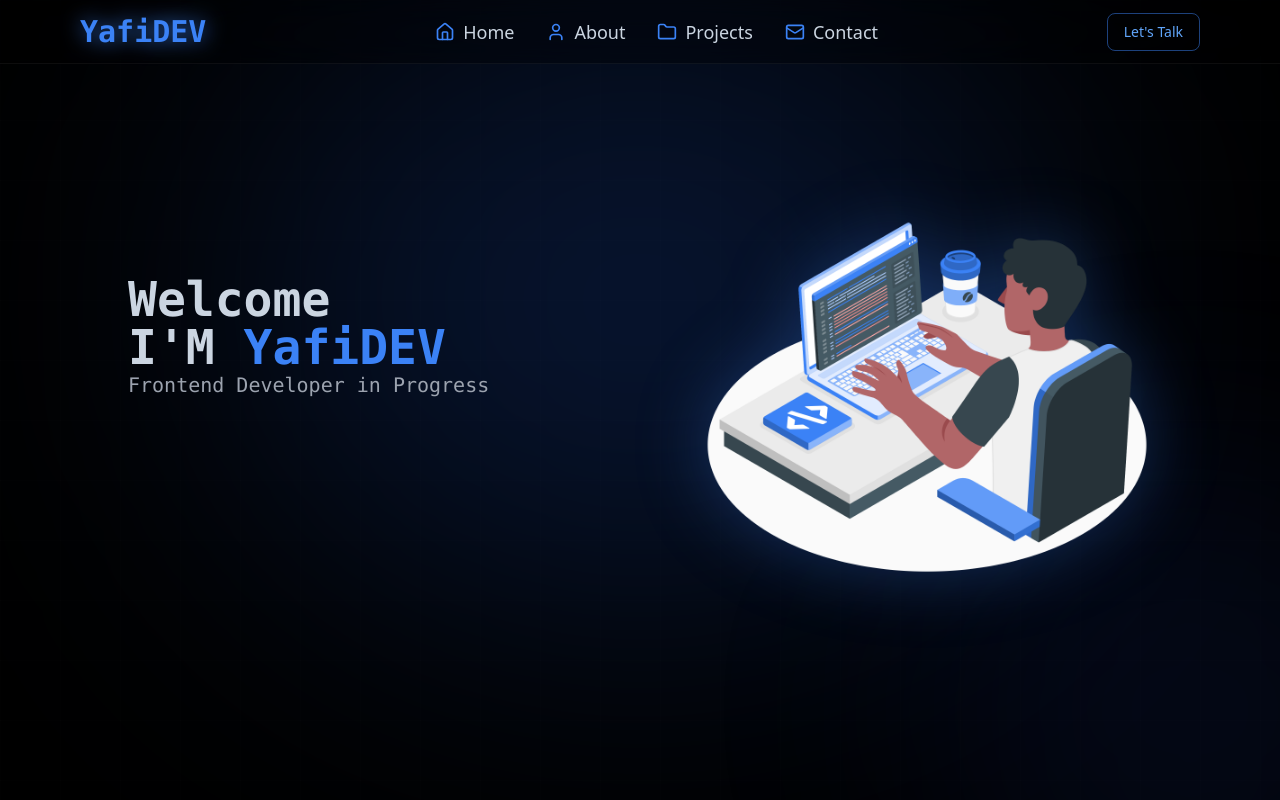
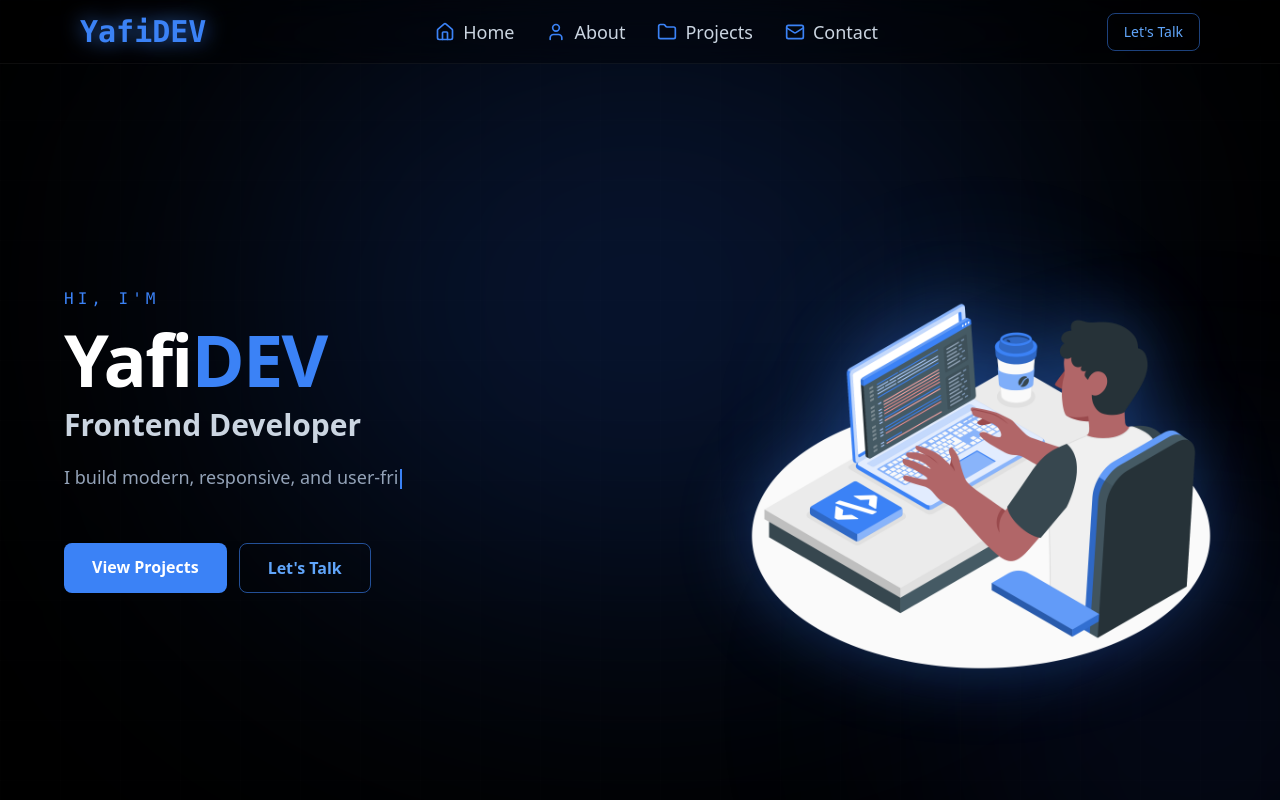
Before and after one commit to yafigian3-hue/portfolio-v2, a React (Vite) app: page / in a window 1280 px wide. Shown: the top 800 px of the page. Built offline with nearby package versions, Linux system fonts and the light colour scheme.

Commit message:
feat(style): redesign hero section with animations

```diff
--- a/src/components/Navbar.tsx
+++ b/src/components/Navbar.tsx
@@ -21,7 +21,8 @@ export default function Navbar() {
 
   useEffect(() => {
     const handleResize = () => {
-      if (window.innerWidth >= 768) {
+      // Breakpoint disamakan dengan breakpoint nav desktop (lg)
+      if (window.innerWidth >= 1024) {
         setOpen(false);
       }
     };
@@ -36,24 +37,25 @@ export default function Navbar() {
   return (
     <>
       <header className="fixed top-0 z-40 w-full">
-        <nav className="flex h-16 items-center justify-between border-b border-white/5 bg-black/30 px-6 backdrop-blur-xl md:px-20">
+        <nav className="flex h-16 items-center justify-between border-b border-white/5 bg-black/30 px-6 backdrop-blur-xl sm:px-8 md:px-10 lg:px-16 xl:px-20">
           {/* Logo */}
           <a
             href="#home"
-            className="font-mono text-2xl font-extrabold text-[#3B82F6] drop-shadow-[0_0_10px_rgba(59,130,246,0.8)] transition-all duration-300 hover:text-[#478dff] md:text-3xl"
+            className="font-mono text-xl font-extrabold text-[#3B82F6] drop-shadow-[0_0_10px_rgba(59,130,246,0.8)] transition-all duration-300 hover:text-[#478dff] sm:text-2xl lg:text-3xl"
           >
             YafiDEV
           </a>
 
-          {/* Desktop Navigation */}
-          <ul className="hidden items-center gap-8 md:flex">
+          {/* Desktop Navigation — muncul mulai lg supaya tidak sempit di tablet */}
+          <ul className="hidden items-center gap-5 lg:flex xl:gap-8">
             {navLinks.map(({ name, icon: Icon, href }) => (
               <li key={name}>
                 <a
                   href={href}
-                  className="group relative flex items-center gap-2 text-lg text-slate-300 transition-colors duration-300 hover:text-white"
+                  className="group relative flex items-center gap-2 text-base text-slate-300 transition-colors duration-300 hover:text-white xl:text-lg"
                 >
-                  <Icon size={20} className="text-[#3B82F6]" />
+                  <Icon size={18} className="text-[#3B82F6] xl:hidden" />
+                  <Icon size={20} className="hidden text-[#3B82F6] xl:block" />
                   <span>{name}</span>
 
                   <span className="absolute -bottom-2 left-0 h-[2px] w-0 rounded-full bg-[#3B82F6] shadow-[0_0_10px_#3B82F6] transition-all duration-300 group-hover:w-full" />
@@ -65,15 +67,15 @@ export default function Navbar() {
           {/* Desktop CTA */}
           <a
             href="#contact"
-            className="hidden rounded-lg border border-[#3B82F6]/50 px-4 py-2 text-sm font-medium text-[#60A5FA] transition-all duration-300 hover:border-[#3B82F6] hover:bg-[#3B82F6]/10 hover:text-white hover:shadow-[0_0_15px_rgba(59,130,246,0.25)] md:block"
+            className="hidden rounded-lg border border-[#3B82F6]/50 px-4 py-2 text-sm font-medium text-[#60A5FA] transition-all duration-300 hover:border-[#3B82F6] hover:bg-[#3B82F6]/10 hover:text-white hover:shadow-[0_0_15px_rgba(59,130,246,0.25)] lg:block"
           >
             Let's Talk
           </a>
 
-          {/* Mobile Menu Button */}
+          {/* Mobile / Tablet Menu Button — aktif sampai sebelum lg */}
           <button
             type="button"
-            className="rounded-lg p-2 text-slate-300 transition-colors duration-300 hover:bg-white/5 hover:text-white md:hidden"
+            className="rounded-lg p-2 text-slate-300 transition-colors duration-300 hover:bg-white/5 hover:text-white lg:hidden"
             onClick={() => setOpen((prev) => !prev)}
             aria-label={open ? "Close menu" : "Open menu"}
             aria-expanded={open}
@@ -83,9 +85,9 @@ export default function Navbar() {
         </nav>
       </header>
 
-      {/* Mobile Navigation */}
+      {/* Mobile / Tablet Navigation */}
       <div
-        className={`fixed inset-x-0 top-16 z-30 md:hidden ${
+        className={`fixed inset-x-0 top-16 z-30 lg:hidden ${
           open ? "pointer-events-auto" : "pointer-events-none"
         }`}
       >
@@ -100,13 +102,12 @@ export default function Navbar() {
 
         {/* Menu Panel */}
         <nav
-          className={`relative border-b border-[#3B82F6]/20 bg-black/30 px-6 py-6 shadow-[0_15px_40px_rgba(0,0,0,0.45)] backdrop-blur-xl transition-all duration-300 ${
-            open
-              ? "translate-y-0 opacity-100"
-              : "-translate-y-4 opacity-0"
+          className={`relative mx-auto max-w-2xl border-b border-[#3B82F6]/20 bg-black/30 px-6 py-6 shadow-[0_15px_40px_rgba(0,0,0,0.45)] backdrop-blur-xl transition-all duration-300 sm:px-10 md:rounded-b-2xl md:border-x ${
+            open ? "translate-y-0 opacity-100" : "-translate-y-4 opacity-0"
           }`}
         >
-          <ul className="space-y-2">
+          {/* Grid 2 kolom untuk tablet supaya tidak jadi list panjang ke bawah */}
+          <ul className="grid grid-cols-1 gap-2 sm:grid-cols-2 sm:gap-3">
             {navLinks.map(({ name, icon: Icon, href }) => (
               <li key={name}>
                 <a
--- a/src/index.css
+++ b/src/index.css
@@ -1,3 +1,19 @@
 @tailwind base;
 @tailwind components;
 @tailwind utilities;
+
+@keyframes fadeIn {
+  from {
+    opacity: 0;
+    transform: translateY(12px);
+  }
+  to {
+    opacity: 1;
+    transform: translateY(0);
+  }
+}
+
+@keyframes blink {
+  0%, 100% { opacity: 1; }
+  50% { opacity: 0; }
+}
--- a/src/pages/Home.tsx
+++ b/src/pages/Home.tsx
@@ -1,30 +1,130 @@
-function home() {
+"use client";
+
+import { useEffect, useState } from "react";
+
+const TYPING_TEXTS = [
+  "I build modern, responsive, and user-friendly web experiences with React and modern web technologies.",
+];
+
+function useTypewriterLoop(
+  texts: string[],
+  {
+    typingSpeed = 35,
+    deletingSpeed = 20,
+    pauseAfterTyping = 1800,
+    pauseAfterDeleting = 400,
+  } = {},
+) {
+  const [displayed, setDisplayed] = useState("");
+  const [textIndex, setTextIndex] = useState(0);
+  const [isDeleting, setIsDeleting] = useState(false);
+
+  useEffect(() => {
+    const currentText = texts[textIndex];
+    let timeout: ReturnType<typeof setTimeout>;
+
+    if (!isDeleting && displayed === currentText) {
+      timeout = setTimeout(() => setIsDeleting(true), pauseAfterTyping);
+    } else if (isDeleting && displayed === "") {
+      timeout = setTimeout(() => {
+        setIsDeleting(false);
+        setTextIndex((prev) => (prev + 1) % texts.length);
+      }, pauseAfterDeleting);
+    } else {
+      timeout = setTimeout(
+        () => {
+          setDisplayed((prev) =>
+            isDeleting
+              ? currentText.slice(0, prev.length - 1)
+              : currentText.slice(0, prev.length + 1),
+          );
+        },
+        isDeleting ? deletingSpeed : typingSpeed,
+      );
+    }
+
+    return () => clearTimeout(timeout);
+  }, [
+    displayed,
+    isDeleting,
+    textIndex,
+    texts,
+    typingSpeed,
+    deletingSpeed,
+    pauseAfterTyping,
+    pauseAfterDeleting,
+  ]);
+
+  return displayed;
+}
+
+function Home() {
+  const displayed = useTypewriterLoop(TYPING_TEXTS);
+
   return (
-    <main className="min-h-screen md:min-h-0 flex items-start lg:block px-6 pt-32 lg:py-32">
-      <section className="max-w-5xl mx-auto flex flex-col md:flex-row items-center justify-between gap-10">
-        <div className="md:w-1/2">
-          <h1 className="text-4xl md:text-5xl text-slate-300 font-mono font-bold">
-            Welcome <br />
-            I'M{" "}
-            <span className="text-4xl md:text-5xl text-[#3B82F6] font-mono font-bold">
-              YafiDEV
-            </span>
+    <main
+      id="home"
+      className="min-h-screen px-6 pb-16 pt-24 md:px-12 md:pb-20 md:pt-20"
+    >
+      <section className="mx-auto flex min-h-[calc(100vh-5rem)] max-w-6xl items-start pt-10 md:items-center md:pt-0">
+        <div className="flex w-full flex-col items-center gap-12 md:flex-row md:items-center md:justify-between md:gap-8">
+          {/* Hero Content */}
+          <div className="w-full max-w-2xl text-center md:w-1/2 md:text-left animate-[fadeIn_0.8s_ease-out]">
+            <p className="mb-3 font-mono text-sm font-medium tracking-[0.25em] text-[#3B82F6] uppercase md:text-base">
+              Hi, I'm
+            </p>
+
+            <h1 className="font-sans text-5xl font-extrabold tracking-tight text-white sm:text-6xl md:text-6xl lg:text-7xl">
+              Yafi<span className="text-[#3B82F6]">DEV</span>
             </h1>
-          <p className="text-sm md:text-xl font-mono mb-8 text-gray-400">
-            Frontend Developer in Progress
+
+            <h2 className="mt-3 font-sans text-2xl font-semibold text-slate-300 sm:text-3xl md:text-3xl">
+              Frontend Developer
+            </h2>
+
+            <p className="mx-auto mt-5 min-h-[3.5rem] max-w-xl text-base leading-relaxed text-slate-400 sm:text-lg md:mx-0 md:min-h-[3rem]">
+              {displayed}
+              <span
+                className="ml-0.5 inline-block w-[2px] animate-[blink_0.8s_steps(1)_infinite] bg-[#3B82F6] align-middle"
+                style={{ height: "1.1em" }}
+              />
             </p>
+
+            {/* CTA */}
+            <div className="mt-8 flex flex-col gap-3 sm:flex-row sm:justify-center md:justify-start">
+              <a
+                href="#projects"
+                className="rounded-lg bg-[#3B82F6] px-7 py-3 font-semibold text-white transition-all duration-300 hover:-translate-y-1 hover:bg-[#478dff] hover:shadow-[0_0_25px_rgba(59,130,246,0.45)]"
+              >
+                View Projects
+              </a>
+
+              <a
+                href="#contact"
+                className="rounded-lg border border-[#3B82F6]/60 px-7 py-3 font-semibold text-[#60A5FA] transition-all duration-300 hover:-translate-y-1 hover:border-[#3B82F6] hover:bg-[#3B82F6]/10 hover:text-white hover:shadow-[0_0_20px_rgba(59,130,246,0.2)]"
+              >
+                Let's Talk
+              </a>
+            </div>
           </div>
 
-        <div className="md:w-1/2 flex justify-center md:justify-end">
+          {/* Hero Visual */}
+          <div className="flex w-full items-center justify-center md:w-1/2 md:justify-end animate-[fadeIn_1s_ease-out]">
+            <div className="relative flex items-center justify-center">
+              {/* Blue Glow */}
+              <div className="absolute h-52 w-52 animate-pulse rounded-full bg-[#3B82F6]/20 blur-3xl sm:h-64 sm:w-64 md:h-80 md:w-80" />
+
               <img
                 src="hero.png"
-            alt="hero img"
-            className="w-full max-w-[300px] md:max-w-[450px] drop-shadow-[0_0_35px_rgba(59,130,246,0.3)]"
+                alt="Developer illustration"
+                className="relative z-10 w-full max-w-[280px] drop-shadow-[0_0_35px_rgba(59,130,246,0.35)] sm:max-w-[340px] md:max-w-[470px]"
               />
+            </div>
+          </div>
         </div>
       </section>
     </main>
   );
 }
 
-export default home;
+export default Home;
--- a/tailwind.config.js
+++ b/tailwind.config.js
@@ -1,9 +1,6 @@
 /** @type {import('tailwindcss').Config} */
 export default {
-  content: [
-    "./index.html",
-    "./src/**/*.{js,ts,jsx,tsx}"
-  ],
+  content: ["./index.html", "./src/**/*.{js,ts,jsx,tsx}"],
   theme: {
     extend: {},
   },
```
Lines whose indentation alone changed are shown as unchanged.
